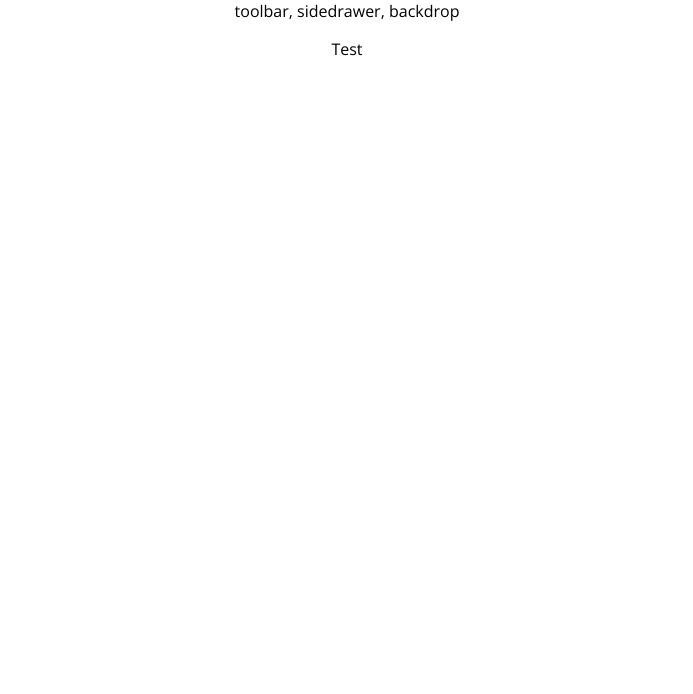
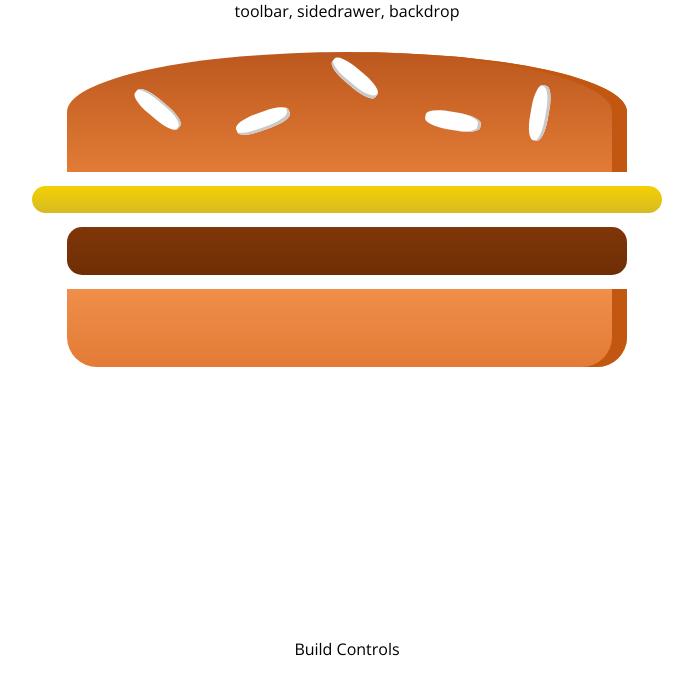
Before and after one commit to seano424/burger-app, a React (Create React App) app: page / in a window 1280 px wide. Shown: the top 694 px of the page, without its empty margins (293-986 px from the left). Built offline with nearby package versions, Linux system fonts and the light colour scheme.

Commit message:
added styling

```diff
--- a/package.json
+++ b/package.json
@@ -6,6 +6,7 @@
     "@testing-library/jest-dom": "^5.11.4",
     "@testing-library/react": "^11.1.0",
     "@testing-library/user-event": "^12.1.10",
+    "prop-types": "^15.7.2",
     "react": "^17.0.1",
     "react-dom": "^17.0.1",
     "react-scripts": "4.0.1",
--- a/src/App.js
+++ b/src/App.js
@@ -1,11 +1,12 @@
 import './App.css';
-import Layout from "./components/Layout/Layout"
+import Layout from "./components/Layout/Layout";
+import BurgerBuilder from "./containers/BurgerBuilder/BurgerBuilder"
 
 function App() {
   return (
     <div className="App">
       <Layout>
-        <p>Test</p>
+        <BurgerBuilder></BurgerBuilder>
       </Layout>
     </div>
   );
--- /dev/null
+++ b/src/components/Burger/Burger.js
@@ -0,0 +1,16 @@
+import React from 'react';
+import styles from './Burger.module.css'
+import BurgerIngredient from './BurgerIngredient/BurgerIngredient'
+
+const burger = (props) => {
+  return (
+    <div className={styles.Burger}>
+      <BurgerIngredient type="bread-top"></BurgerIngredient>
+      <BurgerIngredient type="cheese"></BurgerIngredient>
+      <BurgerIngredient type="meat"></BurgerIngredient>
+      <BurgerIngredient type="bread-bottom"></BurgerIngredient>
+    </div>
+  );
+};
+
+export default burger;
--- /dev/null
+++ b/src/components/Burger/Burger.module.css
@@ -0,0 +1,30 @@
+.Burger {
+  width: 100%;
+  margin: auto;
+  height: 250px;
+  overflow: scroll;
+  text-align: center;
+  font-weight: bold;
+  font-size: 1.2rem;
+}
+
+@media (min-width: 500px) and (min-height: 40px) {
+  .Burger {
+    width: 350px;
+    height: 300px;
+  }
+}
+
+@media (min-width: 500px) and (min-height: 401px) {
+  .Burger {
+    width: 450px;
+    height: 400px;
+  }
+}
+
+@media (min-width: 1000px) and (min-height: 700px) {
+  .Burger {
+    width: 700px;
+    height: 600px;
+  }
+}
--- /dev/null
+++ b/src/components/Burger/BurgerIngredient/BurgerIngredient.js
@@ -0,0 +1,46 @@
+import React, { Component } from "react";
+import PropTypes from 'prop-types';
+
+import styles from "./BurgerIngredient.module.css";
+
+class BurgerIngredient extends Component {
+  render () {
+    let ingredient = null;
+
+    switch (this.props.type) {
+      case ('bread-bottom'):
+        ingredient = <div className={styles.BreadBottom}></div>;
+        break;
+      case ('bread-top'):
+        ingredient = (
+          <div className={styles.BreadTop}>
+            <div className={styles.Seeds1}></div>
+            <div className={styles.Seeds2}></div>
+          </div>
+        );
+        break;
+      case ('meat'):
+        ingredient = <div className={styles.Meat}></div>;
+        break;
+      case ('cheese'):
+        ingredient = <div className={styles.Cheese}></div>;
+        break;
+      case ('salad'):
+        ingredient = <div className={styles.Salad}></div>;
+        break;
+      case ('bacon'):
+        ingredient = <div className={styles.Bacon}></div>;
+        break;
+      default:
+        ingredient = null;
+    }
+
+    return ingredient;
+  }
+}
+
+BurgerIngredient.propTypes = {
+  type: PropTypes.string.isRequired
+}
+
+export default BurgerIngredient;
--- /dev/null
+++ b/src/components/Burger/BurgerIngredient/BurgerIngredient.module.css
@@ -0,0 +1,113 @@
+.BreadBottom {
+  height: 13%;
+  width: 80%;
+  background: linear-gradient(#F08E4A, #e27b36);
+  border-radius: 0 0 30px 30px;
+  box-shadow: inset -15px 0 #c15711;
+  margin: 2% auto;
+}
+
+.BreadTop {
+  height: 20%;
+  width: 80%;
+  background: linear-gradient(#bc581e, #e27b36);
+  border-radius: 50% 50% 0 0;
+  box-shadow: inset -15px 0 #c15711;
+  margin: 2% auto;
+  position: relative;
+}
+
+.Seeds1 {
+  width: 10%;
+  height: 15%;
+  position: absolute;
+  background-color: white;
+  left: 30%;
+  top: 50%;
+  border-radius: 40%;
+  transform: rotate(-20deg);
+  box-shadow: inset -2px -3px #c9c9c9;
+}
+
+.Seeds1:after {
+  content: "";
+  width: 100%;
+  height: 100%;
+  position: absolute;
+  background-color: white;
+  left: -170%;
+  top: -260%;
+  border-radius: 40%;
+  transform: rotate(60deg);
+  box-shadow: inset -1px 2px #c9c9c9;
+}
+
+.Seeds1:before {
+  content: "";
+  width: 100%;
+  height: 100%;
+  position: absolute;
+  background-color: white;
+  left: 180%;
+  top: -50%;
+  border-radius: 40%;
+  transform: rotate(60deg);
+  box-shadow: inset -1px -3px #c9c9c9;
+}
+
+.Seeds2 {
+  width: 10%;
+  height: 15%;
+  position: absolute;
+  background-color: white;
+  left: 64%;
+  top: 50%;
+  border-radius: 40%;
+  transform: rotate(10deg);
+  box-shadow: inset -3px 0 #c9c9c9;
+}
+
+.Seeds2:before {
+  content: "";
+  width: 100%;
+  height: 100%;
+  position: absolute;
+  background-color: white;
+  left: 150%;
+  top: -130%;
+  border-radius: 40%;
+  transform: rotate(90deg);
+  box-shadow: inset 1px 3px #c9c9c9;
+}
+
+
+.Meat {
+  width: 80%;
+  height: 8%;
+  background: linear-gradient(#7f3608, #702e05);
+  margin: 2% auto;
+  border-radius: 15px;
+}
+
+.Cheese {
+  width: 90%;
+  height: 4.5%;
+  margin: 2% auto;
+  background: linear-gradient(#f4d004, #d6bb22);
+  border-radius: 20px;
+}
+
+.Salad {
+  width: 85%;
+  height: 7%;
+  margin: 2% auto;
+  background: linear-gradient(#228c1d, #91ce50);
+  border-radius: 20px;
+}
+
+.Bacon {
+  width: 80%;
+  height: 3%;
+  background: linear-gradient(#bf3813, #c45e38);
+  margin: 2% auto;
+}
--- a/src/components/Layout/Layout.js
+++ b/src/components/Layout/Layout.js
@@ -1,13 +1,14 @@
 import React from "react";
 
 import Aux from "../../hoc/Aux"
+import styles from "./Layout.module.css"
 
 const layout = (props) => (
   <Aux>
     <div>
       toolbar, sidedrawer, backdrop
     </div>
-    <main>
+    <main className={styles.Content}>
       {props.children}
     </main>
   </Aux>
--- /dev/null
+++ b/src/components/Layout/Layout.module.css
@@ -0,0 +1,3 @@
+.Content {
+  margin-top: 16px;
+}
--- /dev/null
+++ b/src/containers/BurgerBuilder/BurgerBuilder.js
@@ -0,0 +1,16 @@
+import React, { Component } from "react";
+// import Aux from "../../hoc/Aux"
+import Burger from "../../components/Burger/Burger";
+
+class BurgerBuilder extends Component {
+  render() {
+    return (
+      <>
+        <Burger />
+        <div>Build Controls</div>
+      </>
+    );
+  }
+}
+
+export default BurgerBuilder;
```
Also changed, not shown: 2 other files (tests, documents, lock files or other folders).
